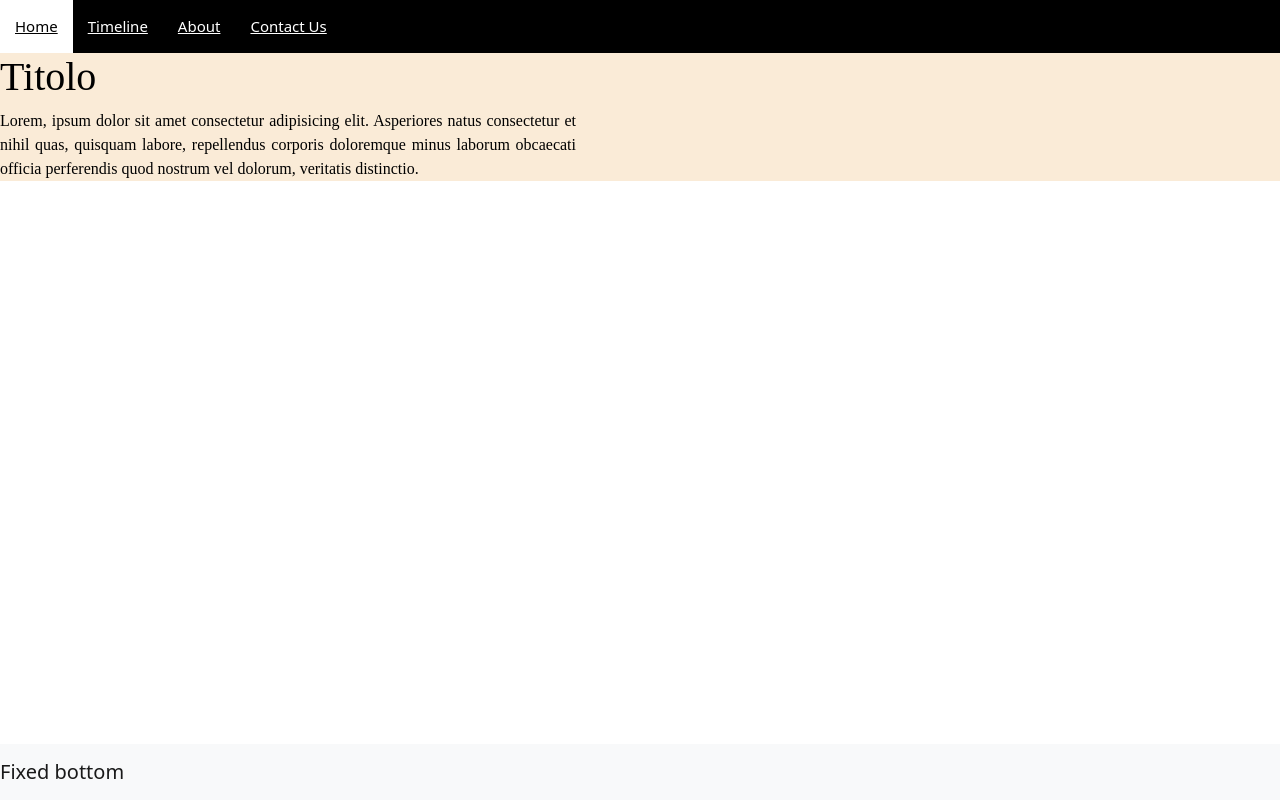
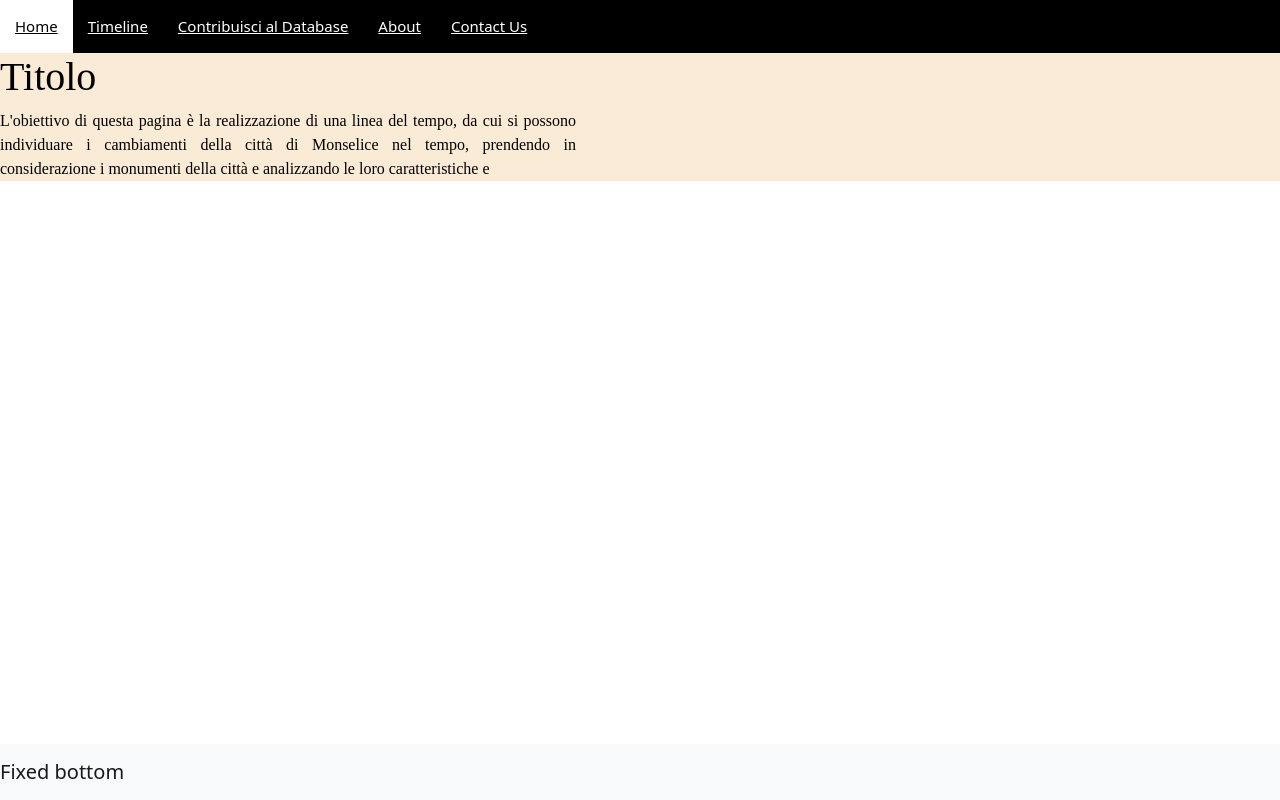
Before and after one commit to AlexGoldin/SitoPcto, a plain HTML site: page index.html in a window 1280 px wide. Drawn offline with nearby package versions, Linux system fonts and the light colour scheme.

Commit message:
Update index.html

```diff
--- a/index.html
+++ b/index.html
@@ -52,7 +52,6 @@ template4 https://templatemo.com/tm-494-motion
       font-family:'Times New Roman', Times, serif;
       color: black;
       padding-right: 20%;
-
     }
   </style>
 </head>
@@ -61,15 +60,13 @@ template4 https://templatemo.com/tm-494-motion
     <div class="BarraSuperiore">
       <a href="#Home"> Home </a>
       <a href="#Timeline"> Timeline </a>
+      <a href="#FormDatabase"> Contribuisci al Database </a>
       <a href="#About"> About </a>
       <a href="#ContactUs"> Contact Us </a>
     </div>
     <div class="TitoloSpiegazione">
-      <h1 style="border-left: 135px"> Titolo </h1>
-      <p style="border-left: 70px; text-align: justify;"> Lorem, ipsum dolor sit amet consectetur adipisicing elit.
-          Asperiores natus consectetur et nihil quas, quisquam labore, repellendus corporis doloremque
-          minus laborum obcaecati officia perferendis quod nostrum vel dolorum, veritatis distinctio.
-      </p>
+      <h1 style="border-left: 25%"> Titolo </h1>
+      <p style="border-left: 15%; text-align: justify;">L'obiettivo di questa pagina è la realizzazione di una linea del tempo, da cui si possono individuare i cambiamenti della città di Monselice nel tempo, prendendo in considerazione i monumenti della città e analizzando le loro caratteristiche e </p>
     </div>
   </div>
   <nav class="navbar fixed-bottom navbar-light bg-light">
```
